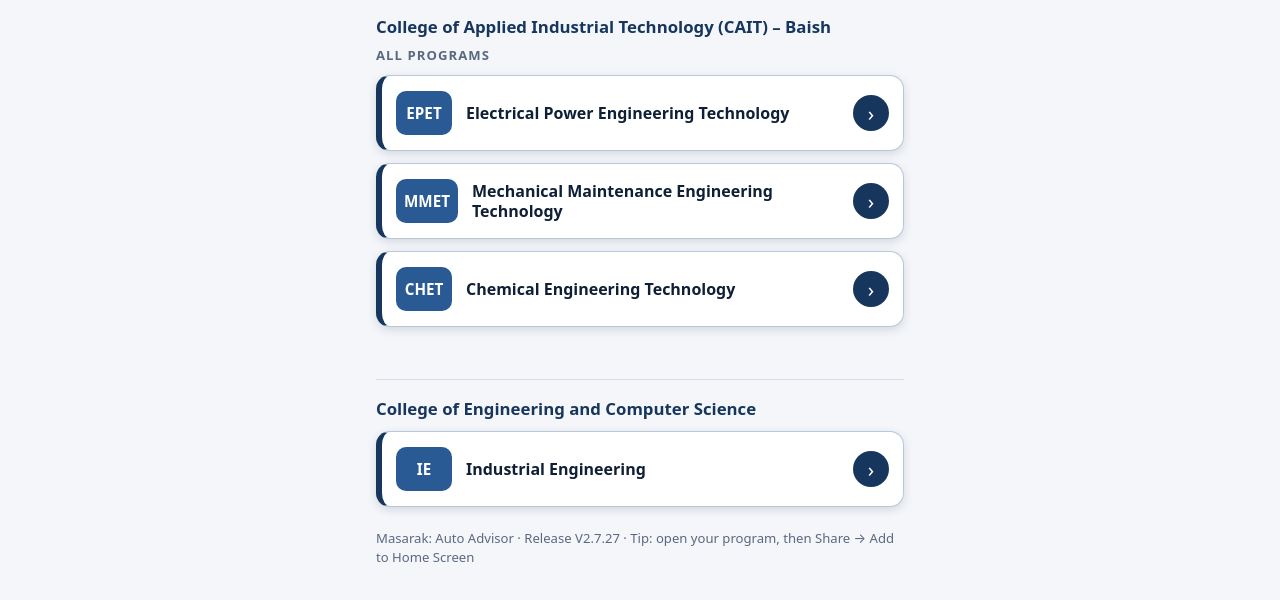
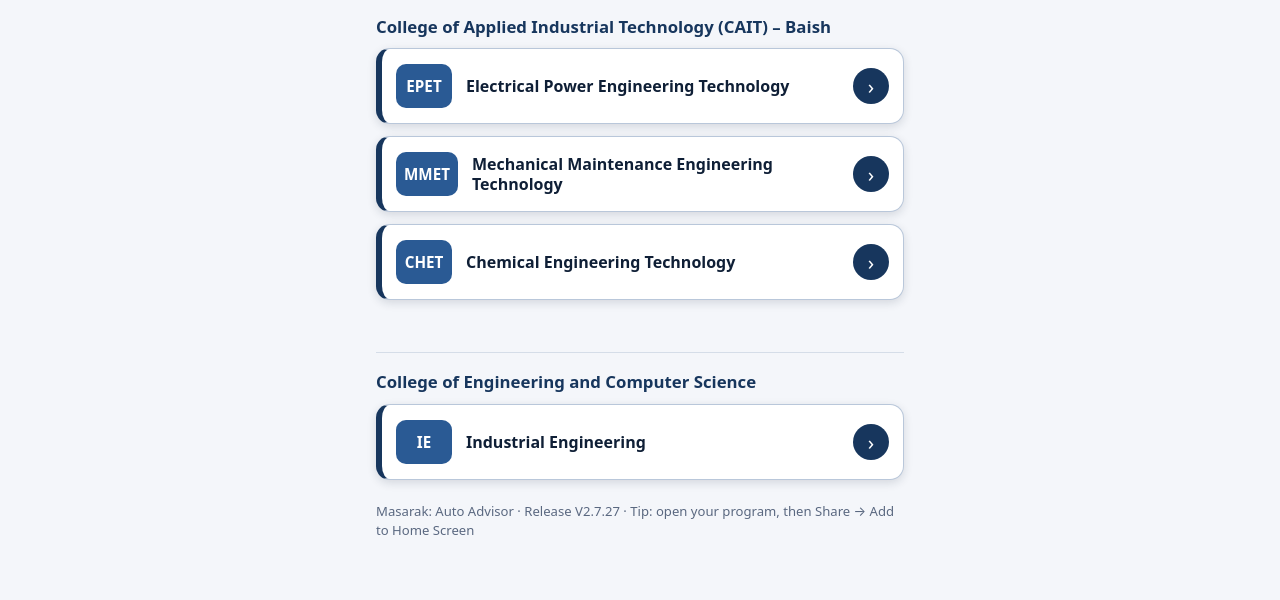
Before and after one commit to aaalquda/masarak-app, a plain HTML site: page index.html in a window 1280 px wide. Shown: the part 84-684 px from the top of the page. Drawn offline with Linux system fonts and the light colour scheme.

Commit message:
Start page: remove the 'All programs' label (college headings group the list)
Co-Authored-By: Claude Opus 5.5 <noreply@anthropic.com>
Claude-Session: https://claude.ai/code/session_01WMgo3Xn89dpym91omiZfQz

```diff
--- a/index.html
+++ b/index.html
@@ -68,7 +68,6 @@ footer{margin-top:22px;font-size:.82rem;color:var(--muted)}
     <span class="go"><span data-t="open">Open my plan</span>&nbsp;<span class="go-arrow" aria-hidden="true">→</span></span>
   </a>
   <p class="col" data-t="col1">College of Applied Industrial Technology (CAIT) – Baish</p>
-  <h2 data-t="all">All programs</h2>
   <nav class="list" aria-label="Programs">
     <a class="r" data-p="EPET" href="EPET_Masarak_V2_7_24.html"><b data-t="EPETc">EPET</b><span data-t="EPET">Electrical Power Engineering Technology</span></a>
     <a class="r" data-p="MMET" href="MMET_Masarak_V2_7_24.html"><b data-t="MMETc">MMET</b><span data-t="MMET">Mechanical Maintenance Engineering Technology</span></a>
```
